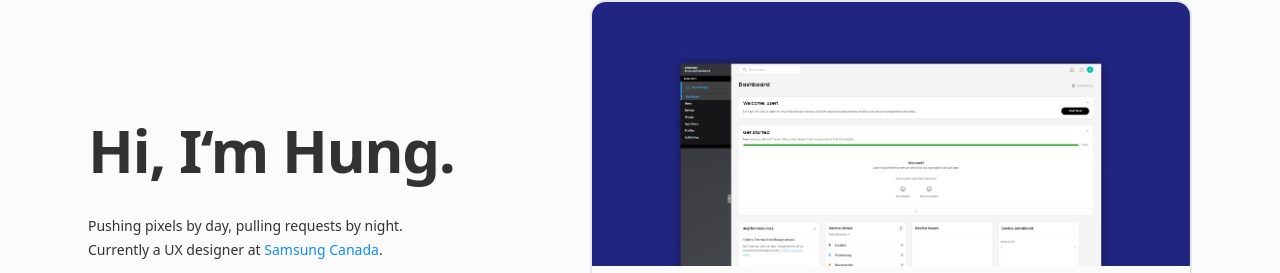
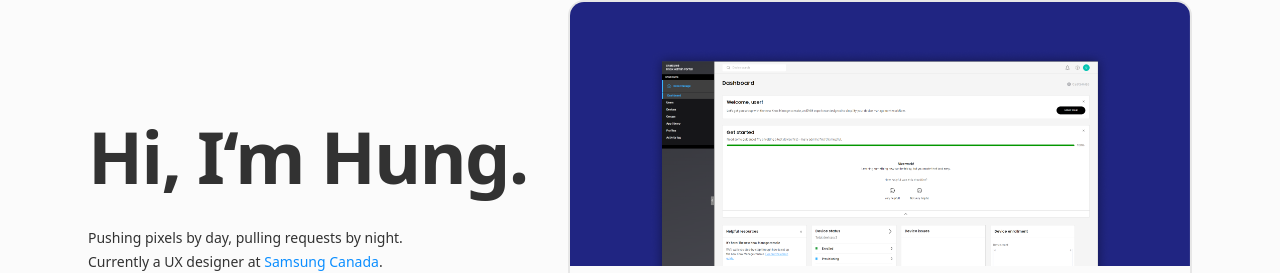
Before and after one commit to hungiie/portfolio26, a Next.js app: page / in a window 1280 px wide. Shown: the part 120-393 px from the top of the page. Built offline with nearby package versions, Linux system fonts and the light colour scheme.

Commit message:
Update page.tsx

```diff
--- a/app/page.tsx
+++ b/app/page.tsx
@@ -8,7 +8,7 @@ import OtherProjectThumbnail from "@/components/other-project-thumbnail";
 
 export default function Home() {
   return (
-    <div className="px-9 md:px-22 grid grid-cols-1 md:grid-cols-[1fr_1.2fr]">
+    <div className="px-9 md:px-22 grid grid-cols-1 md:grid-cols-[1fr_1.3fr]">
       {/* <motion.div
         className="md:h-screen"
         initial={{ opacity: 0, y: 40 }}
@@ -17,7 +17,7 @@ export default function Home() {
       > */}
         <div className="md:h-screen">
           <div className="mt-35 md:fixed md:mt-0 md:top-60 2xl:top-75">
-            <p className="text-5xl md:text-6xl text-[var(--colour-bodytext)] font-semibold tracking-tight mb-9">Hi, I&lsquo;m Hung.</p>
+            <p className="text-5xl md:text-7xl text-[var(--colour-bodytext)] font-semibold tracking-tight mb-9">Hi, I&lsquo;m Hung.</p>
             <p className="text-sm text-[var(--colour-bodytext)]">Pushing pixels by day, pulling requests by night.</p>
 
             <p className="text-sm text-[var(--colour-bodytext)] -mt-1">Currently a UX designer at <span className="inline-block"><Button link="https://research.samsung.com/srca" target="_blank" variant="blue-hyperlink" text="Samsung Canada" textSize="text-sm"/></span>.</p>
```
